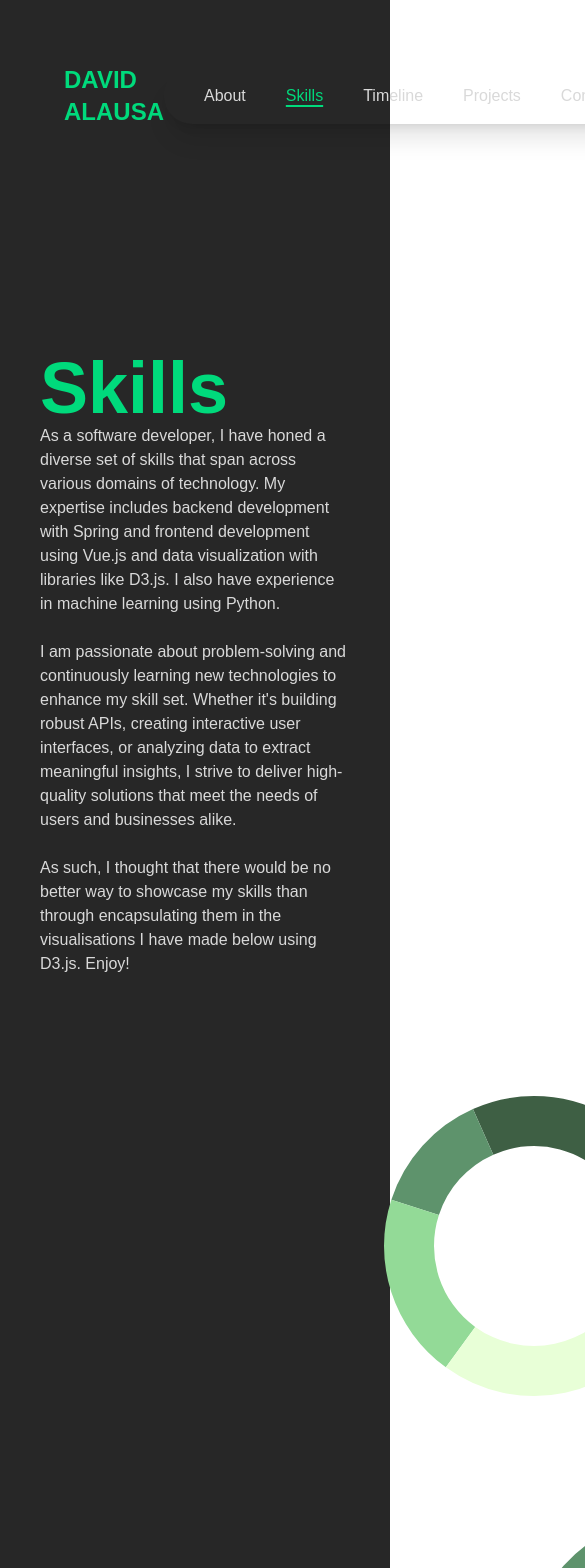
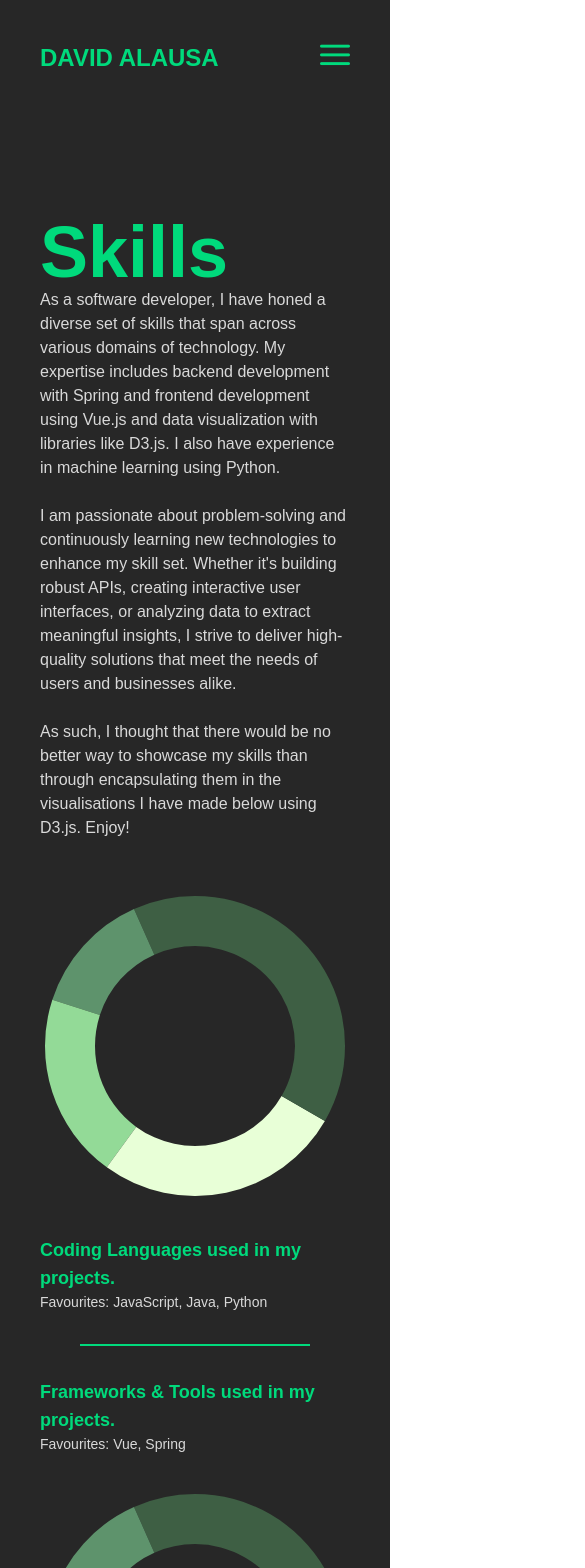
Before and after one commit to davidAlausa/myPortfolioWebsite, a Vue app in the folder myPortfolioWebsite/: page /skills in a window 390 px wide. Shown: the top 1568 px of the page, 585 px wide, since content can reach past the window. Built offline with nearby package versions, Linux system fonts and the light colour scheme.

Commit message:
feat: enhance UI components with responsive design, add Contact view, and improve layout for Skills and Certifications sections

```diff
--- a/myPortfolioWebsite/src/components/Certifications.vue
+++ b/myPortfolioWebsite/src/components/Certifications.vue
@@ -9,10 +9,10 @@
 </script>
 <template>
     <Card class="rounded-full shadow-xl px-10 py-4 w-full">
-        <div class="flex flex-row justify-around w-full">
+        <div class="flex flex-row gap-x-10 justify-around w-full overflow-x-auto">
             <div class="flex flex-col items-center justify-center" v-for="certification in certifications" :key="certification.name">
-                <span class="pi pi-file text-9xl"></span>
-                <p class="text-secondaryDARK font-bold mt-5">{{ certification.name }}</p>
+                <span class="pi pi-file text-xl md:text-9xl"></span>
+                <p class="text-secondaryDARK font-bold mt-5 truncate w-[10ch]">{{ certification.name }}</p>
             </div>
         </div>
     </Card>
--- a/myPortfolioWebsite/src/components/Navbar.vue
+++ b/myPortfolioWebsite/src/components/Navbar.vue
@@ -1,5 +1,6 @@
 <script setup>
 import { RouterLink, useRoute } from 'vue-router';
+import { ref } from 'vue';
 
 const baseClasses = 'hover:text-accentDARK';
 const activeClasses = 'text-accentDARK underline decoration-2 underline-offset-4';
@@ -10,27 +11,72 @@ const isActiveLink = (routePath) => {
   return route.path === routePath;
 };
 
-
+const sidenavOpen = ref(false)
 
 </script>
 <template>
 
-<div class="flex justify-between items-center p-16 w-full">
+<div class="flex justify-between items-center p-10 w-full">
 
     <RouterLink to="/" class="text-accentDARK hover:text-secondaryDARK">
         <h1 class=" text-2xl font-bold">DAVID ALAUSA</h1>
     </RouterLink>
 
-    <nav class="rounded-full shadow-xl px-10 py-4">
-        <div class="flex gap-x-10">
-            <RouterLink to="/about" :class="[isActiveLink('/about') ? activeClasses : inactiveClasses, baseClasses]">About</RouterLink>
-            <RouterLink to="/skills"    :class="[isActiveLink('/skills') ? activeClasses : inactiveClasses, baseClasses]">Skills</RouterLink>
-            <RouterLink to="/timeline"  :class="[isActiveLink('/timeline') ? activeClasses : inactiveClasses, baseClasses]">Timeline</RouterLink>
-            <RouterLink to="/projects"  :class="[isActiveLink('/projects') ? activeClasses : inactiveClasses, baseClasses]">Projects</RouterLink>
-            <RouterLink to="/contact"   :class="[isActiveLink('/contact') ? activeClasses : inactiveClasses, baseClasses]">Contact</RouterLink>
-        </div>
+    <!-- Desktop Nav -->
+    <nav class="hidden md:block rounded-full shadow-xl px-10 py-4">
+      <div class="flex gap-x-10">
+        <RouterLink to="/about"    :class="[isActiveLink('/about')    ? activeClasses : inactiveClasses, baseClasses]">About</RouterLink>
+        <RouterLink to="/skills"   :class="[isActiveLink('/skills')   ? activeClasses : inactiveClasses, baseClasses]">Skills</RouterLink>
+        <RouterLink to="/timeline" :class="[isActiveLink('/timeline') ? activeClasses : inactiveClasses, baseClasses]">Timeline</RouterLink>
+        <RouterLink to="/projects" :class="[isActiveLink('/projects') ? activeClasses : inactiveClasses, baseClasses]">Projects</RouterLink>
+        <RouterLink to="/contact"  :class="[isActiveLink('/contact')  ? activeClasses : inactiveClasses, baseClasses]">Contact</RouterLink>
+      </div>
     </nav>
+
+    <!-- Mobile Hamburger -->
+    <button
+      @click="sidenavOpen = true"
+      class="md:hidden text-accentDARK text-3xl focus:outline-none"
+    >
+      <i class="pi pi-bars"></i>
+    </button>
 </div>
 
+<!-- BACKDROP (dims background) -->
+  <transition name="fade">
+    <div
+      v-if="sidenavOpen"
+      class="fixed inset-0 bg-black bg-opacity-50 z-40"
+      @click="sidenavOpen = false"
+    ></div>
+  </transition>
+
+<!-- Side Navigation -->
+  <div
+    class="fixed top-0 left-0 h-full bg-primaryDARK overflow-x-hidden transition-all duration-500 z-50"
+    :class="sidenavOpen ? 'w-64' : 'w-0'"
+  >
+    <!-- Close button -->
+    <a @click="sidenavOpen = false" class="absolute top-0 right-5 text-4xl text-secondaryDARK cursor-pointer">&times;</a>
+
+    <!-- Links -->
+    <div class="flex flex-col mt-20 space-y-6 pl-8">
+      <RouterLink to="/about"    @click="sidenavOpen=false" :class="[isActiveLink('/about')    ? activeClasses : inactiveClasses, baseClasses]">About</RouterLink>
+      <RouterLink to="/skills"   @click="sidenavOpen=false" :class="[isActiveLink('/skills')   ? activeClasses : inactiveClasses, baseClasses]">Skills</RouterLink>
+      <RouterLink to="/timeline" @click="sidenavOpen=false" :class="[isActiveLink('/timeline') ? activeClasses : inactiveClasses, baseClasses]">Timeline</RouterLink>
+      <RouterLink to="/projects" @click="sidenavOpen=false" :class="[isActiveLink('/projects') ? activeClasses : inactiveClasses, baseClasses]">Projects</RouterLink>
+      <RouterLink to="/contact"  @click="sidenavOpen=false" :class="[isActiveLink('/contact')  ? activeClasses : inactiveClasses, baseClasses]">Contact</RouterLink>
+    </div>
+  </div>
 
 </template>
+
+<style>
+.fade-enter-active, .fade-leave-active {
+  transition: opacity 0.3s ease;
+}
+.fade-enter-from, .fade-leave-to {
+  opacity: 0;
+}
+
+</style>
--- a/myPortfolioWebsite/src/components/Visualisations.vue
+++ b/myPortfolioWebsite/src/components/Visualisations.vue
@@ -5,15 +5,16 @@ import { onMounted, ref} from 'vue'
 const container = ref(null)
 
 const drawChart = () => {
-    const data = [10, 20, 30, 40, 50], width = 300, height=300;
-    const radius = Math.min(width, height) / 2;
+    const data = [10, 20, 30, 40, 50], size = 300;
+    const radius = size / 2;
 
     const svg = d3.select(container.value)
         .append('svg')
-        .attr('width', width)
-        .attr('height', height)
+        .attr('viewBox', `0 0 ${size} ${size}`)
+        .attr('preserveAspectRatio', 'xMidYMid meet')
+        .classed('w-full h-auto', true)
         .append('g')
-        .attr('transform', `translate(${width / 2}, ${height / 2})`);
+        .attr('transform', `translate(${size / 2}, ${size / 2})`);
 
     const pie = d3.pie();
     const arc = d3.arc()
--- a/myPortfolioWebsite/src/components/VisualisationsText.vue
+++ b/myPortfolioWebsite/src/components/VisualisationsText.vue
@@ -16,7 +16,7 @@
 </script>
 <template>
         <section>
-            <h1 class="text-2xl font-bold text-accentDARK">{{ title }}</h1>
-            <p class="text-secondaryDARK">{{ description }}</p>
+            <h1 class="text-lg md:text-2xl font-bold text-accentDARK">{{ title }}</h1>
+            <p class="text-sm md:text-base text-secondaryDARK">{{ description }}</p>
         </section>
 </template>
--- a/myPortfolioWebsite/src/router/index.js
+++ b/myPortfolioWebsite/src/router/index.js
@@ -7,6 +7,7 @@ import NotFoundView from '@/views/NotFoundView.vue'
 import DavidAlausaView from '@/views/DavidAlausaView.vue';
 import AboutView from '@/views/AboutView.vue';
 import SkillsView from '@/views/SkillsView.vue';
+import ContactView from '@/views/ContactView.vue';
 
 const router = createRouter({
   history: createWebHistory(import.meta.env.BASE_URL),
@@ -31,6 +32,11 @@ const router = createRouter({
       name: 'skills',
       component: SkillsView,
     },
+    {
+      path: '/contact',
+      name: 'contact',
+      component: ContactView,
+    },
   ],
 })
 
--- a/myPortfolioWebsite/src/views/AboutView.vue
+++ b/myPortfolioWebsite/src/views/AboutView.vue
@@ -3,7 +3,7 @@
 <template>
 
     <section class="mt-10 p-10">
-        <h1 class=" text-7xl font-bold mt-20 text-accentDARK">Hi,</h1>
+        <h1 class=" text-7xl font-bold mt-5 md:mt-20 text-accentDARK">Hi,</h1>
         <p class="max-w-[100ch] justify-between">
             I'm David, a graduate software developer with a love for all things code -
             backend, frontend, data visualisation, and machine learning. I'd like to
--- /dev/null
+++ b/myPortfolioWebsite/src/views/ContactView.vue
@@ -0,0 +1,5 @@
+<script setup>
+</script>
+<template>
+
+</template>
--- a/myPortfolioWebsite/src/views/DavidAlausaView.vue
+++ b/myPortfolioWebsite/src/views/DavidAlausaView.vue
@@ -48,7 +48,7 @@ onMounted(() => {
 </script>
 <template>
     <section class="mt-20 flex flex-col">
-        <h1 class="text-center text-9xl font-bold mt-20 text-accentDARK">David Alausa</h1>
-        <p class="text-center mt-4 py-10">{{ description }}</p>
+        <h1 class="text-center text-5xl md:text-9xl font-bold mt-20 text-accentDARK">David Alausa</h1>
+        <p class="text-center mt-1 md:mt-4 py-5 md:py-10">{{ description }}</p>
     </section>
 </template>
--- a/myPortfolioWebsite/src/views/SkillsView.vue
+++ b/myPortfolioWebsite/src/views/SkillsView.vue
@@ -8,7 +8,7 @@
 <template>
     <div class="skills-view">
         <section class="mt-10 p-10">
-            <h1 class="text-7xl font-bold mt-20 text-accentDARK">Skills</h1>
+            <h1 class="text-7xl font-bold mt-5 md:mt-20 text-accentDARK">Skills</h1>
             <p class="max-w-[100ch] justify-between">
                     As a software developer, I have honed a diverse set of skills that span across various domains of technology.
                     My expertise includes backend development with Spring and  frontend development using Vue.js
@@ -24,27 +24,35 @@
                     visualisations I have made below using D3.js. Enjoy!
             </p>
         </section>
-        <div class="flex justify-between items-center px-96 py-20">
+        <div class="flex flex-col md:flex-row justify-between items-center px-10 md:px-96 py-2 md:py-20 mt-2 md:mt-20 ">
             <Visualisations />
             <VisualisationsText
             title="Coding Languages used in my projects."
             description="Favourites: JavaScript, Java, Python"
+            class="mt-10 md:mt-0"
             />
         </div>
-        <div class="flex justify-between items-center  px-96 py-10">
+
+        <div class="md:hidden px-20">
+            <hr class="my-6 border-t-2 border-accentDARK" />
+        </div>
+
+
+        <div class="flex flex-col md:flex-row justify-between items-center  px-10 md:px-96 py-2 md:py-20">
             <VisualisationsText
                 title="Frameworks & Tools used in my projects."
                 description="Favourites: Vue, Spring"
+                class="mb-10 md:mb-0"
             />
             <Visualisations />
         </div>
-        <section class="flex flex-col mt-20 p-10 items-center justify-center">
+        <section class="flex flex-col mt-20 md:mt-56 p-10 items-center justify-center">
             <h1 class="text-3xl font-bold text-accentDARK">Certifications</h1>
             <Certifications class="mt-10"/>
         </section>
         <section class="flex flex-col mt-20 p-10 items-center justify-center">
-            <h1 class="text-3xl font-bold text-accentDARK">Don't see a particular tool, language or technology here?</h1>
-            <p class="justify-between text-xl">
+            <h1 class="text-xl md:text-3xl font-bold text-accentDARK">Don't see a particular tool, language or technology here?</h1>
+            <p class="justify-between text-sm md:text-xl">
                 Chances are I've explored it, haven't showcased it yet. Drop me a message if you're curious about anything specific - I'm always learning and expanding my toolkit.
             </p>
         </section>
```
